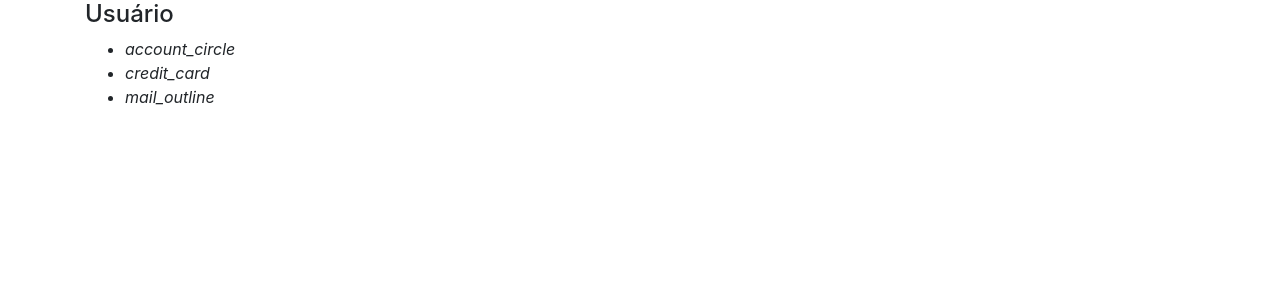
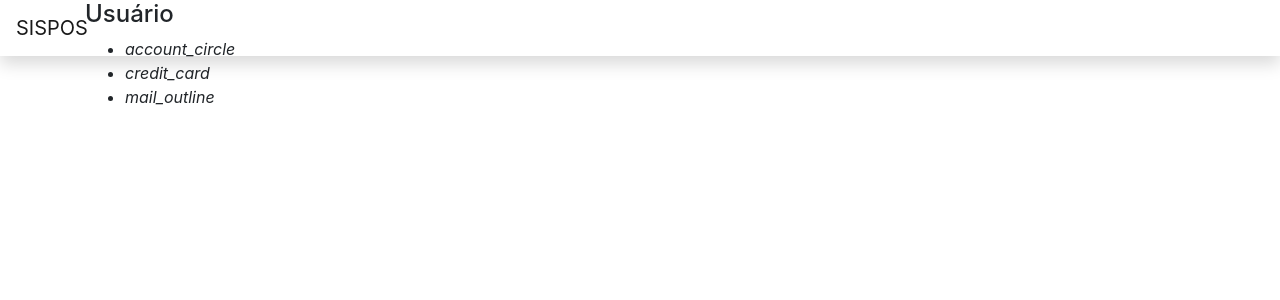
Before and after one commit to marcelosf/pos-relatorios, a Django app: template sispos/accounts/templates/user.html in a window 1280 px wide. Shown: the top 300 px of the page. Run offline with Django 3.2, Linux system fonts and the light colour scheme; the template is opened without the code that fills it, so the values that code supplies are empty; some libraries are stand-ins or nearby versions.

Commit message:
Adiciona menu na página principal - issue #6

```diff
--- a/sispos/core/templates/index.html
+++ b/sispos/core/templates/index.html
@@ -1 +1,7 @@
 {% extends 'base.html' %}
+
+{% block content %}
+
+    <button type="button" class="btn btn-outline-primary">Enviar Relatório</button>
+
+{% endblock content %}
--- a/sispos/core/templates/menu.html
+++ b/sispos/core/templates/menu.html
@@ -0,0 +1,3 @@
+<nav class="shadow navbar fixed-top navbar-expand-lg navbar-light">
+    <a href="#" class="navbar-brand">SISPOS</a>
+</nav>
```
